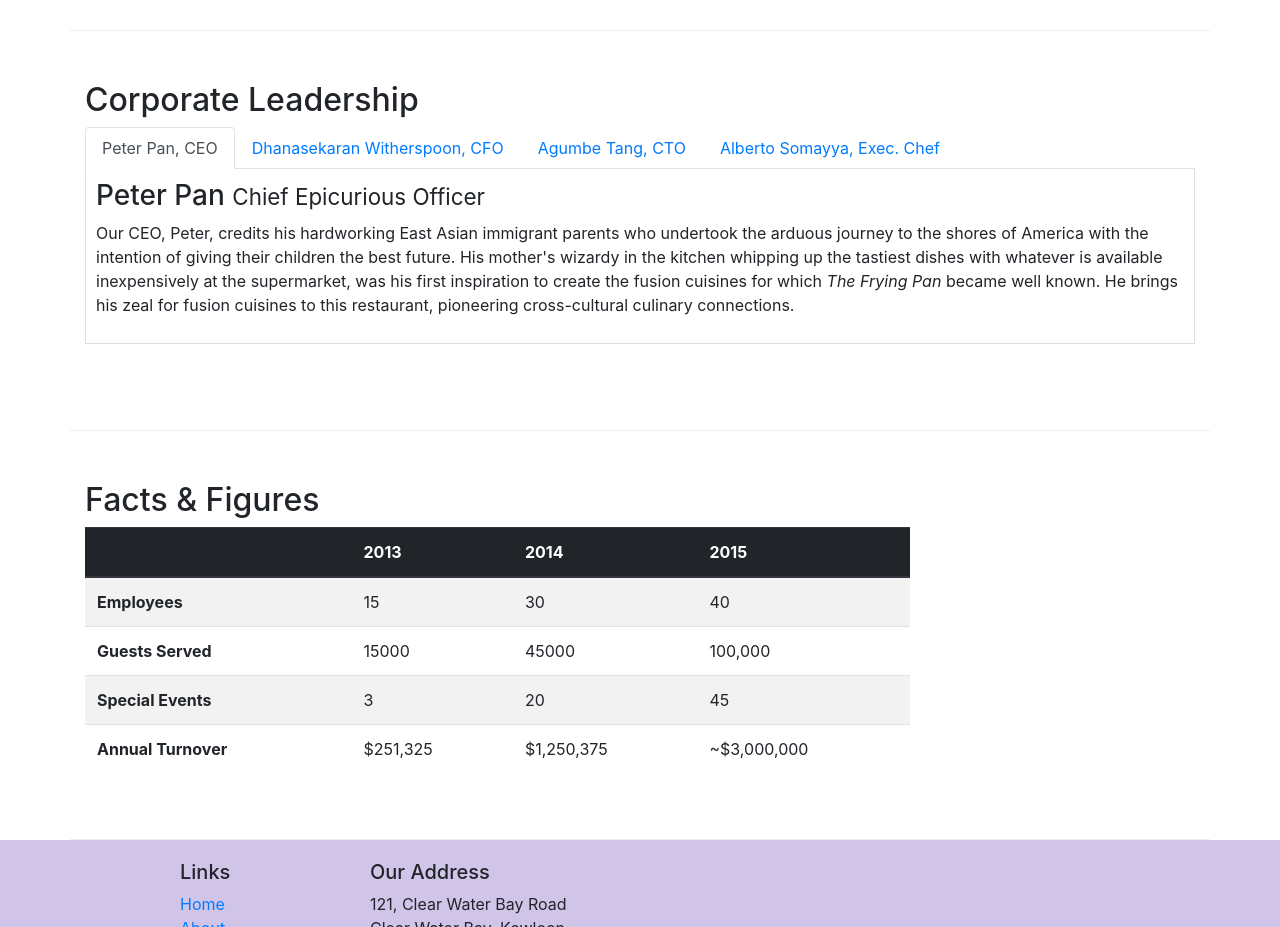
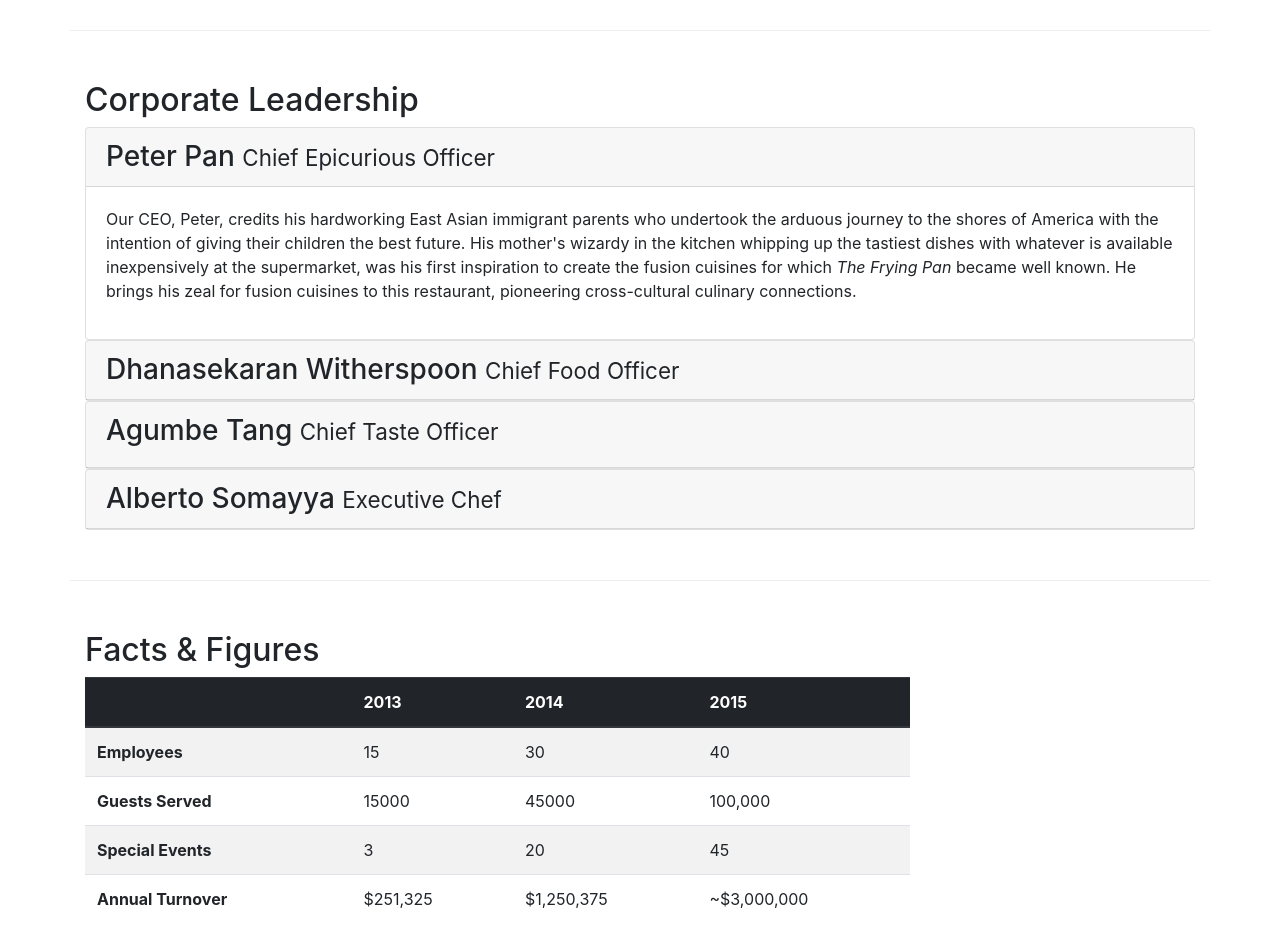
Before and after one commit to DuyTan11121998/Bootstrap4, a website: page aboutus.html in a window 1280 px wide. Shown: the part 920-1847 px from the top of the page. Drawn offline with nearby package versions, Linux system fonts and the light colour scheme.

Commit message:
Accordion

```diff
--- a/aboutus.html
+++ b/aboutus.html
@@ -110,54 +110,95 @@
         <div class="row row-content">
             <div class="col-12">
                 <h2>Corporate Leadership</h2>
-
-                <ul class="nav nav-tabs">
-                    <li class="nav-item">
-                        <a class="nav-link active" href="#Peter" role="tab" data-toggle="tab">Peter Pan, CEO</a>
-                    </li>
-                    <li class="nav-item">
-                        <a class="nav-link" href="#Dhanasekaran" role="tab" data-toggle="tab">Dhanasekaran Witherspoon, CFO </a>
-                    </li>
-                    <li class="nav-item">
-                        <a class="nav-link" href="#Agumbe" role="tab" data-toggle="tab">Agumbe Tang, CTO</a>
-                    </li>
-                    <li class="nav-item">
-                        <a class="nav-link" href="#Alberto" role="tab" data-toggle="tab">Alberto Somayya, Exec. Chef</a>
-                    </li>
-                </ul>
-                <div class="tab-content">
-                    <div role="tabpanel" class="tab-pane fade show active" id="Peter">
-                        <h3>Peter Pan <small>Chief Epicurious Officer</small></h3>
-                        <p class=" d-none d-sm-block">Our CEO, Peter, credits his hardworking East Asian immigrant parents who
-                            undertook the arduous journey to the shores of America with the intention of giving their children
-                            the best future. His mother's wizardy in the kitchen whipping up the tastiest dishes with whatever
-                            is available inexpensively at the supermarket, was his first inspiration to create the fusion
-                            cuisines for which <em>The Frying Pan</em> became well known. He brings his zeal for fusion cuisines
-                            to this restaurant, pioneering cross-cultural culinary connections.</p>
+                <!--id accordion này có ý nghĩa là mỗi lần chỉ mở dược 1 tabpanel-->
+                <div id="accordion">
+                    <div class="card">
+                        <div class="card-header" role="tab" id="PeterHead">
+                            <h3 class="mb-0">
+                                <a data-toggle="collapse" data-target="#Peter">
+                                    Peter Pan <small>Chief Epicurious Officer</small>
+                                </a>
+                            </h3>
+                        </div>
+                        <div role="tabpanel" class="collapse show active" id="Peter" data-parent="#accordion">
+                            <div class="card-body">
+                                <p class=" d-none d-sm-block">Our CEO, Peter, credits his hardworking East Asian
+                                    immigrant parents who
+                                    undertook the arduous journey to the shores of America with the intention of giving
+                                    their children
+                                    the best future. His mother's wizardy in the kitchen whipping up the tastiest dishes
+                                    with whatever
+                                    is available inexpensively at the supermarket, was his first inspiration to create
+                                    the fusion
+                                    cuisines for which <em>The Frying Pan</em> became well known. He brings his zeal for
+                                    fusion cuisines
+                                    to this restaurant, pioneering cross-cultural culinary connections.</p>
+                            </div>
+                        </div>
                     </div>
-                    <div role="tabpanel" class="tab-pane fade" id="Dhanasekaran">
-                        <h3>Dhanasekaran Witherspoon <small>Chief Food Officer</small></h3>
-                        <p class=" d-none d-sm-block">Our CFO, Danny, as he is affectionately referred to by his colleagues,
-                            comes from a long established family tradition in farming and produce. His experiences growing up on
-                            a farm in the Australian outback gave him great appreciation for varieties of food sources. As he
-                            puts it in his own words, <em>Everything that runs, wins, and everything that stays, pays!</em></p>
+                    <div class="card">
+                        <div class="card-header" role="tab" id="DhanasekaranHead">
+                            <h3 class="mb-0">
+                                <a data-toggle="collapse" data-target="#Dhanasekaran">
+                                    Dhanasekaran Witherspoon <small>Chief Food Officer</small>
+                                </a>
+                            </h3>
+                        </div>
+                        <div role="tabpanel" class="collapse" id="Dhanasekaran" data-parent="#accordion">
+                            <div class="card-body">
+                                <p class=" d-none d-sm-block">Our CFO, Danny, as he is affectionately referred to by his
+                                    colleagues,
+                                    comes from a long established family tradition in farming and produce. His
+                                    experiences growing up on
+                                    a farm in the Australian outback gave him great appreciation for varieties of food
+                                    sources. As he
+                                    puts it in his own words, <em>Everything that runs, wins, and everything that stays,
+                                        pays!</em></p>
+                            </div>
+                        </div>
                     </div>
-                    <div role="tabpanel" class="tab-pane fade" id="Agumbe">
-                        <h3>Agumbe Tang <small>Chief Taste Officer</small></h3>
-                        <p class=" d-none d-sm-block">Blessed with the most discerning gustatory sense, Agumbe, our CTO,
-                            personally ensures that every dish that we serve meets his exacting tastes. Our chefs dread the
-                            tongue lashing that ensues if their dish does not meet his exacting standards. He lives by his
-                            motto, <em>You click only if you survive my lick.</em></p>
+                    <div class="card">
+                        <div class="card-header" role="tab" id="AgumbeHead">
+                            <h3 class="mb-0">
+                                <a data-toggle="collapse" data-target="#Agumbe">
+                                    <h3>Agumbe Tang <small>Chief Taste Officer</small></h3>
+                                </a>
+                            </h3>
+                        </div>
+                        <div role="tabpanel" class="collapse" id="Agumbe" data-parent="#accordion">
+                            <div class="card-body">
+                                <p class=" d-none d-sm-block">Blessed with the most discerning gustatory sense, Agumbe,
+                                    our CTO,
+                                    personally ensures that every dish that we serve meets his exacting tastes. Our
+                                    chefs dread the
+                                    tongue lashing that ensues if their dish does not meet his exacting standards. He
+                                    lives by his
+                                    motto, <em>You click only if you survive my lick.</em></p>
+                            </div>
+                        </div>
                     </div>
-                    <div role="tabpanel" class="tab-pane fade" id="Alberto">
-                        <h3>Alberto Somayya <small>Executive Chef</small></h3>
-                        <p class=" d-none d-sm-block">Award winning three-star Michelin chef with wide International experience
-                            having worked closely with whos-who in the culinary world, he specializes in creating mouthwatering
-                            Indo-Italian fusion experiences. He says, <em>Put together the cuisines from the two craziest
-                                cultures, and you get a winning hit! Amma Mia!</em></p>
+                    <div class="card">
+                        <div class="card-header" role="tab" id="AlbertoHead">
+                            <h3 class="mb-0">
+                                <a data-toggle="collapse" data-target="#Alberto">
+                                    Alberto Somayya <small>Executive Chef</small>
+                                </a>
+                            </h3>
+                        </div>
+                        <div role="tabpanel" class="collapse" id="Alberto" data-parent="#accordion">
+                            <div class="card-body">
+                                <p class=" d-none d-sm-block">Award winning three-star Michelin chef with wide
+                                    International experience
+                                    having worked closely with whos-who in the culinary world, he specializes in
+                                    creating mouthwatering
+                                    Indo-Italian fusion experiences. He says, <em>Put together the cuisines from the two
+                                        craziest
+                                        cultures, and you get a winning hit! Amma Mia!</em></p>
+                            </div>
+                        </div>
                     </div>
                 </div>
-        </div>
+            </div>
         </div>
         <div class="row row-content">
             <div class="col-12 col-sm-9">
--- a/css/styles.css
+++ b/css/styles.css
@@ -33,9 +33,9 @@ body{
 .navbar-dark{
     background-color: #512DA8;
 }
-.tab-content {
+/* .card{
     border-left:  1px solid #ddd;
     border-right:  1px solid #ddd;
     border-bottom:  1px solid #ddd;
     padding: 10px;
-}
+} */
```
